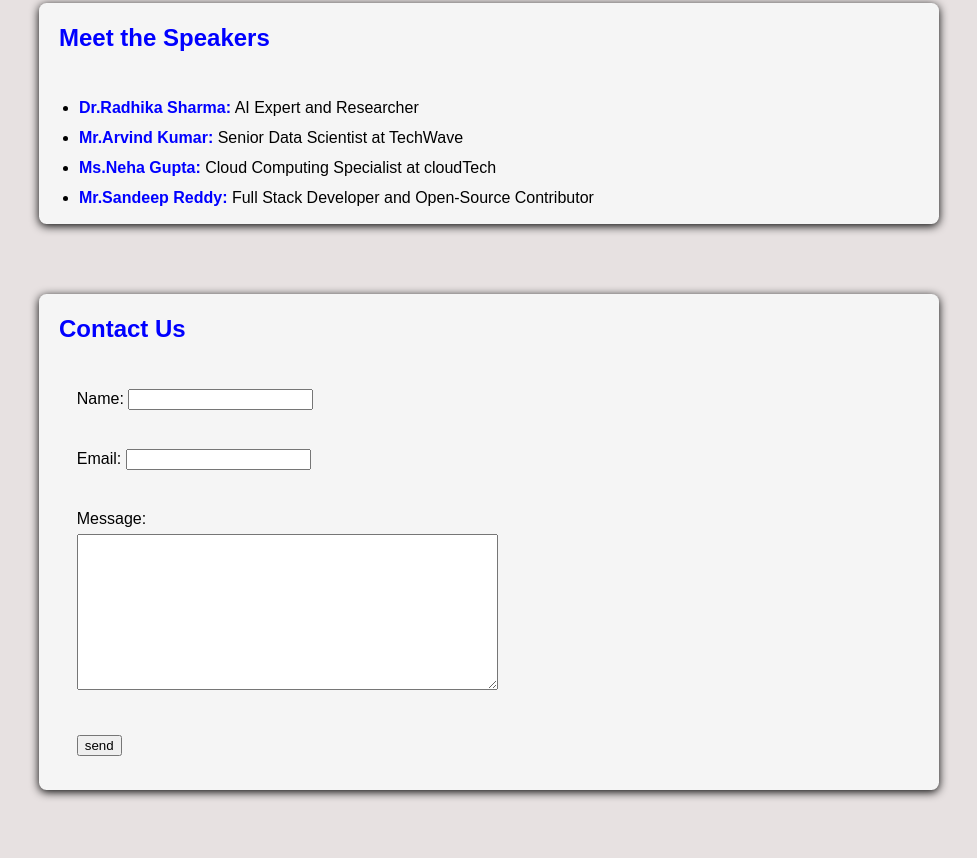
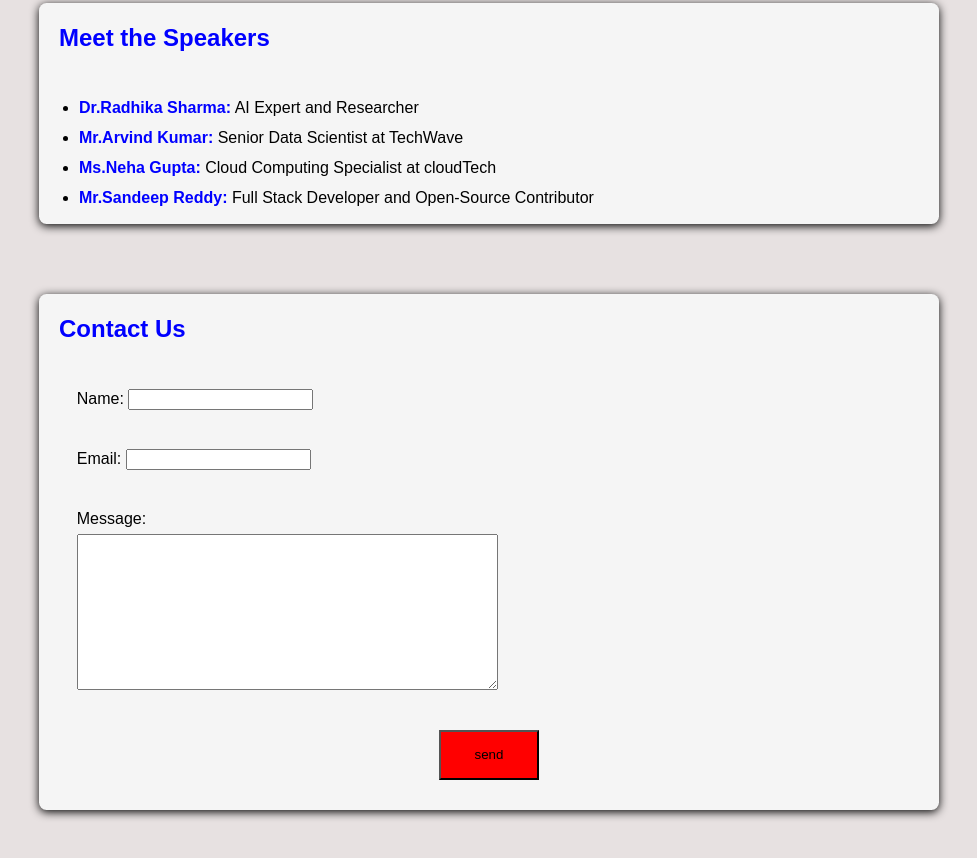
Before and after one commit to Anmol0240/Event-Website, a plain HTML site: page index.html in a window 1280 px wide. Shown: the part 925-1783 px from the top of the page, without its empty margins (151-1128 px from the left). Drawn offline with Linux system fonts and the light colour scheme.

Commit message:
Update  button index.html

```diff
--- a/index.html
+++ b/index.html
@@ -105,8 +105,9 @@
 
     <section id="Contact">
         <h2>Contact Us</h2>
-        <form action="thank you.html" class="form">
-            <label for="name">Name: </label>
+        <form action="thank you.html" >
+            <div class="form" >
+                <label for="name" >Name: </label>
                 <input type="text" required><br><br>
                 <label for="Email">Email: </label>
                 <input type="email" required>
@@ -114,7 +115,9 @@
                 <label for="message">Message:</label><br>
                 <textarea name="" id="message" cols="50" rows="10" required></textarea>
                 <br><br>
-            <input type="submit" value="send" >
+            </div>
+
+            <input type="submit" value="send" class="asd" >
             <br><br>
         </form>
     </section>
```
Lines whose indentation alone changed are shown as unchanged.
